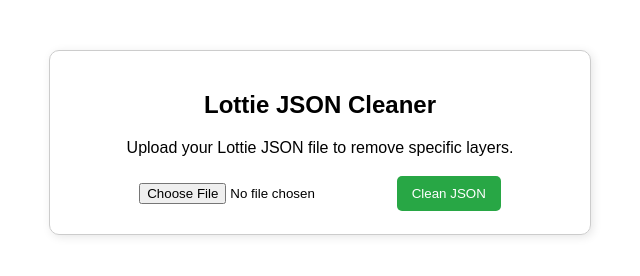
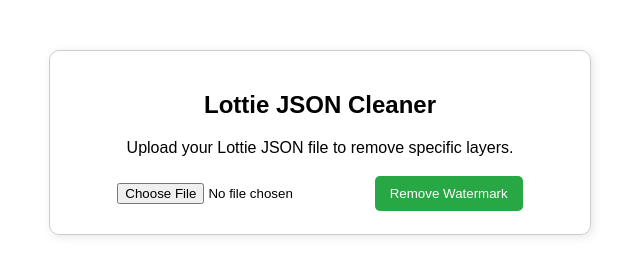
Before and after one commit to omid-d3v/lottie-watermark-remover, a plain HTML site: page index.html in a window 1280 px wide. Shown: the whole page, without its empty margins (320-960 px from the left). Drawn offline with Linux system fonts and the light colour scheme.

Commit message:
Update index.html

```diff
--- a/index.html
+++ b/index.html
@@ -39,7 +39,7 @@
         <h2>Lottie JSON Cleaner</h2>
         <p>Upload your Lottie JSON file to remove specific layers.</p>
         <input type="file" id="jsonFile" accept="application/json">
-        <button onclick="processFile()">Clean JSON</button>
+        <button onclick="processFile()">Remove Watermark</button>
     </div>
     </body>
 <script src="remove.js"></script>
```
